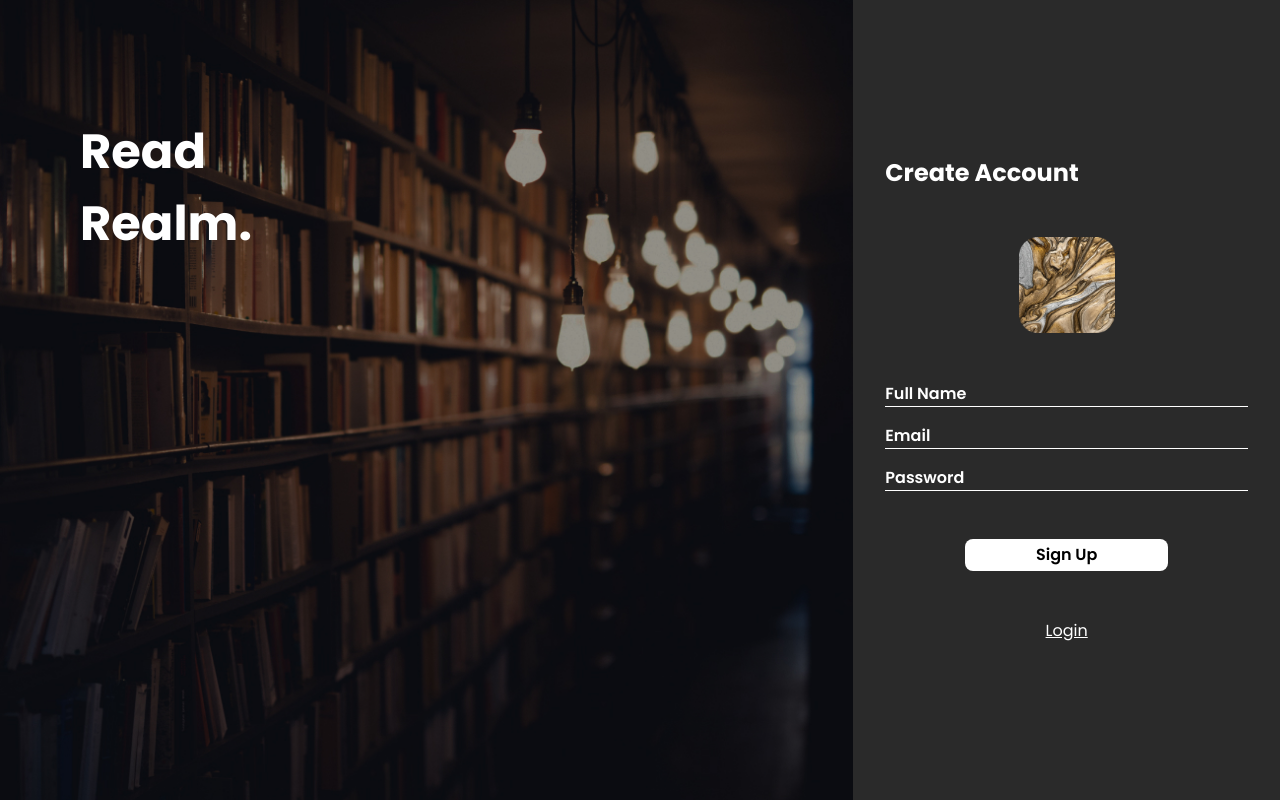
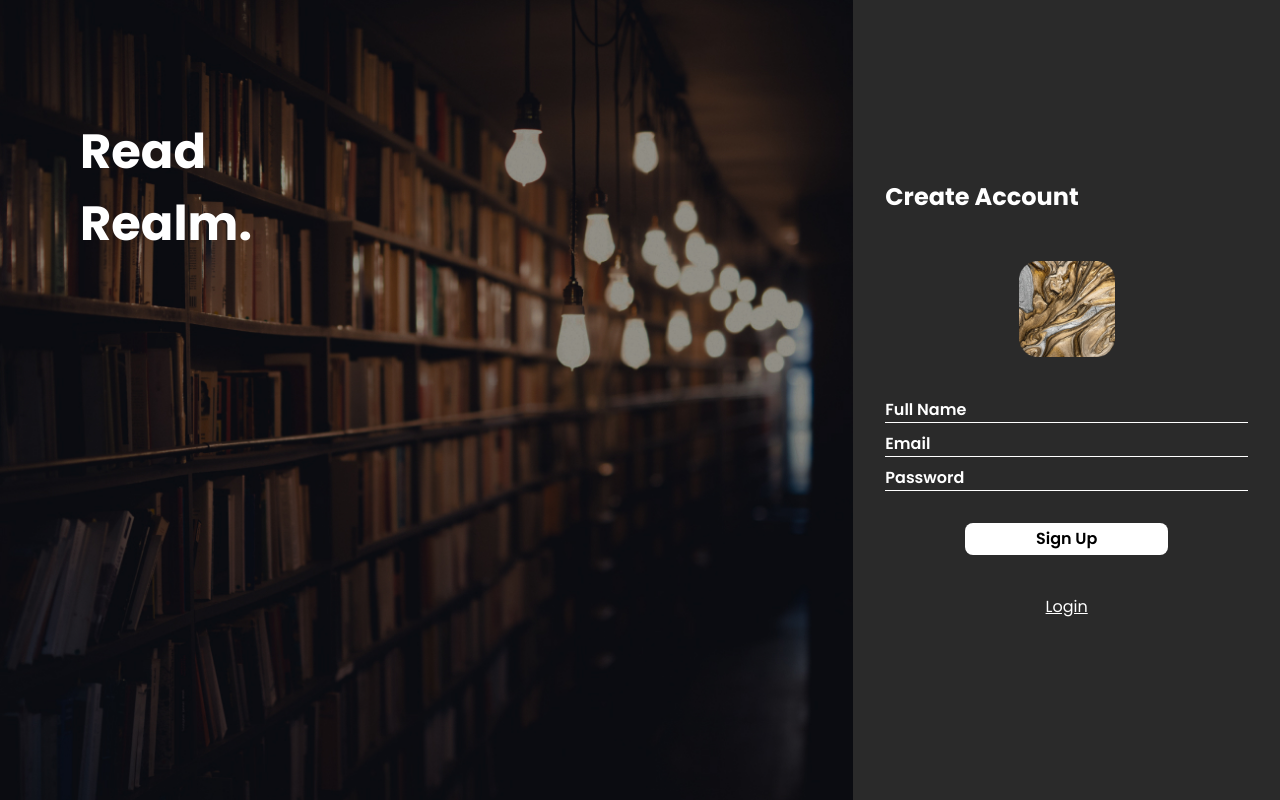
Before and after one commit to ardi0303/readrealm, a React (Vite) app: page /auth in a window 1280 px wide. Both pictures are taken after a click on the element "Create Account". Built offline with nearby package versions, Linux system fonts and the light colour scheme; no server answers.

Commit message:
update register layout

```diff
--- a/src/pages/Auth/register.jsx
+++ b/src/pages/Auth/register.jsx
@@ -33,7 +33,7 @@ export default function Register({ backToLogin }) {
 
   return (
     <div className="flex">
-      <div className="bg-bg-auth bg-cover lg:w-2/3 h-screen hidden lg:block">
+      <div className="bg-bg-auth bg-cover lg:w-2/3 min-h-screen hidden lg:block">
         <div className="mx-20 my-32 flex flex-col gap-6">
           <h1 className="text-5xl text-white font-poppinsBold">Read</h1>
           <h1 className="text-5xl text-white font-poppinsBold">Realm.</h1>
@@ -44,11 +44,11 @@ export default function Register({ backToLogin }) {
           <h2 className="lg:text-2xl text-lg text-white font-poppinsBold">
             Create Account
           </h2>
-          <div className="flex flex-col items-center mt-12 gap-12">
+          <div className="flex flex-col items-center mt-12 gap-10">
             <img src={imgAuth} alt="Auth" className="h-24 w-24" />
             <form
               onSubmit={handleSubmit(handleRegister)}
-              className="flex flex-col gap-4 w-full"
+              className="flex flex-col gap-2 w-full"
             >
               <div className="">
                 <input
@@ -104,7 +104,7 @@ export default function Register({ backToLogin }) {
 
               <button
                 type="submit"
-                className="bg-white text-black py-1 rounded-lg mt-8 mx-20 font-poppinsSemibold"
+                className="bg-white text-black py-1 rounded-lg mt-6 mx-20 font-poppinsSemibold"
               >
                 Sign Up
               </button>
```
